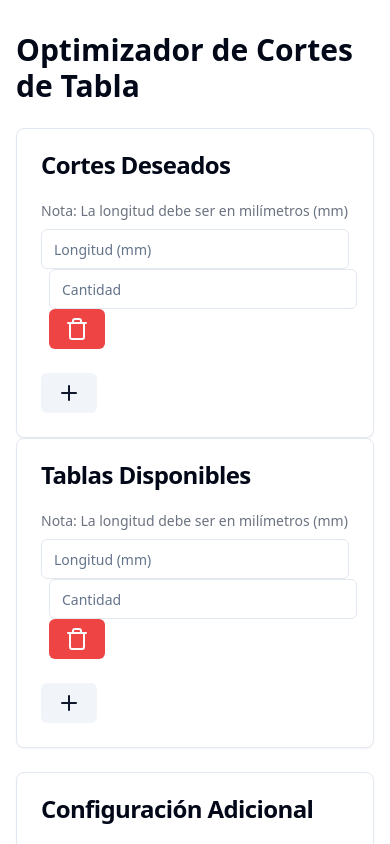
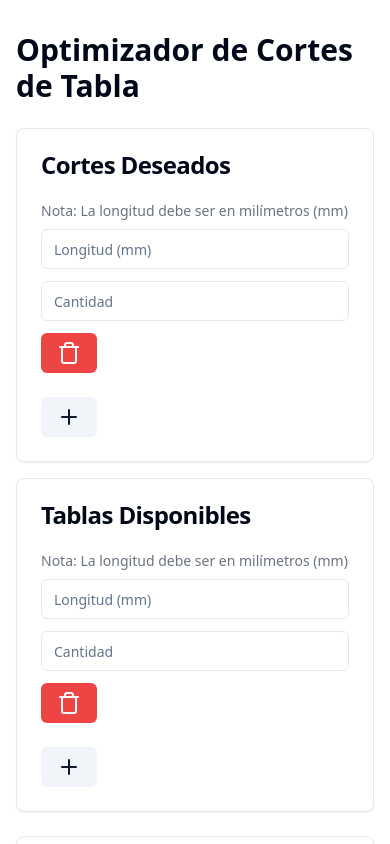
Before and after one commit to facundopanizza/wood-cuts-app, a React (Vite) app: page / in a window 390 px wide. Shown: the top 844 px of the page. Built offline with nearby package versions, Linux system fonts and the light colour scheme.

Commit message:
Better spacing

```diff
--- a/src/App.tsx
+++ b/src/App.tsx
@@ -211,7 +211,7 @@ const App: React.FC = () => {
 
       <form onSubmit={handleSubmit(onSubmit)} className="space-y-6">
         <div className="lg:flex lg:space-x-4">
-          <Card className="lg:flex-1">
+          <Card className="mb-4 md:mb-0 lg:flex-1">
             <CardHeader>
               <CardTitle>Cortes Deseados</CardTitle>
             </CardHeader>
@@ -221,19 +221,21 @@ const App: React.FC = () => {
               </p>
               {desiredCutsFields.map((field, index) => (
                 <div key={field.id} className="flex flex-col space-y-2 mb-4">
-                  <div className="md:flex space-x-2">
+                  <div className="space-y-3 md:space-y-0 md:flex md:space-x-2">
                     <Input
                       {...register(`desiredCuts.${index}.length`)}
                       type="number"
                       placeholder="Longitud (mm)"
                       onKeyDown={(e) => handleKeyPress(e, index, 'desiredCuts')}
                     />
+
                     <Input
                       {...register(`desiredCuts.${index}.quantity`)}
                       type="number"
                       placeholder="Cantidad"
                       onKeyDown={(e) => handleKeyPress(e, index, 'desiredCuts')}
                     />
+
                     <Button
                       type="button"
                       variant="destructive"
@@ -275,7 +277,7 @@ const App: React.FC = () => {
               </p>
               {availableWoodFields.map((field, index) => (
                 <div key={field.id} className="flex flex-col space-y-2 mb-4">
-                  <div className="md:flex space-x-2">
+                  <div className="space-y-3 md:space-y-0 md:flex md:space-x-2">
                     <Input
                       {...register(`availableWood.${index}.length`)}
                       type="number"
@@ -332,7 +334,7 @@ const App: React.FC = () => {
             <CardTitle>Configuración Adicional</CardTitle>
           </CardHeader>
           <CardContent>
-            <div className="md:flex space-x-4">
+            <div className="space-y-3 md:space-y-0 md:flex md:space-x-4">
               <div className="flex-1">
                 <label
                   htmlFor="sawWidth"
@@ -351,6 +353,7 @@ const App: React.FC = () => {
                   </p>
                 )}
               </div>
+
               <div className="flex-1">
                 <label
                   htmlFor="errorPercentage"
```
